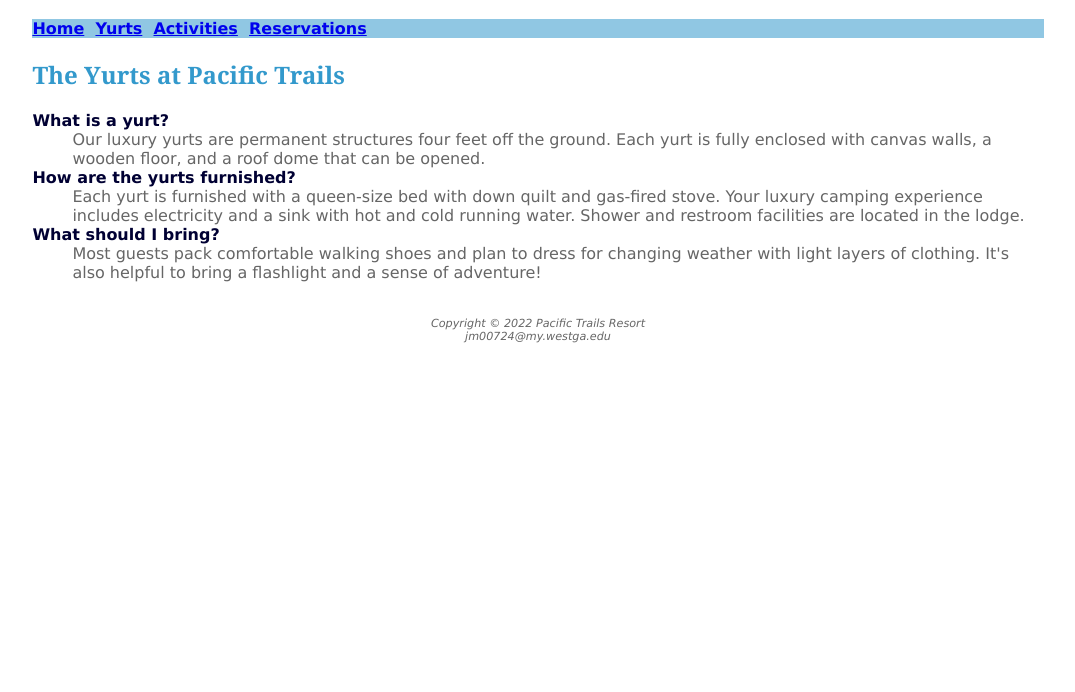
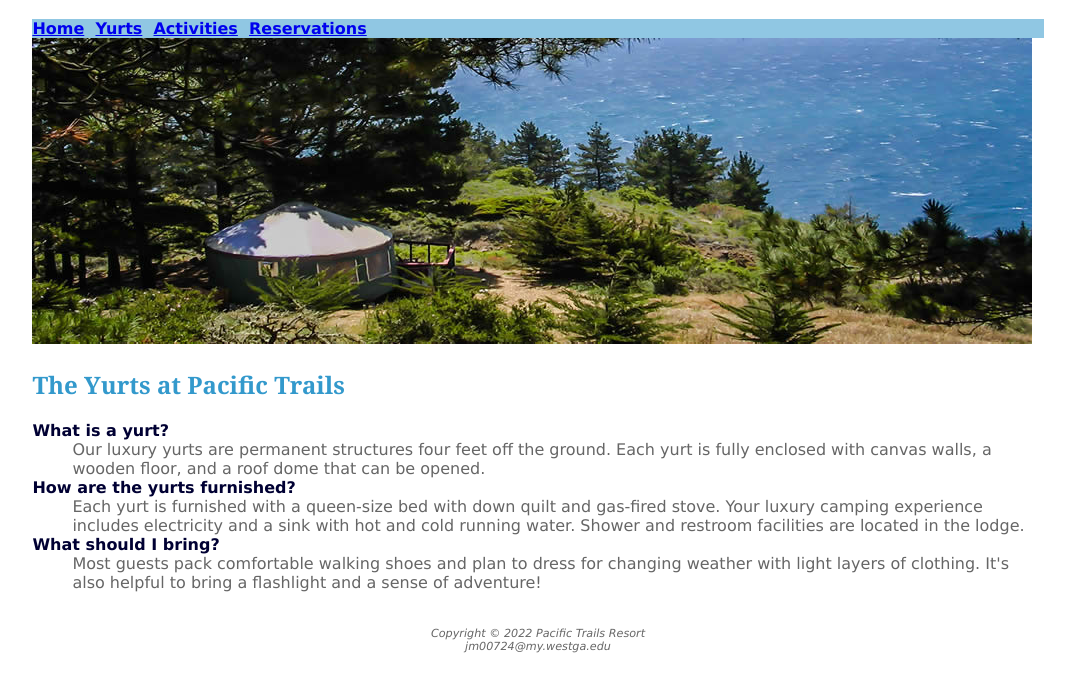
Before and after one commit to jwaynemax/Pacific-Trails-Resport, a plain HTML site: page yurts.html in a window 1280 px wide. Shown: the part 88-780 px from the top of the page, without its empty margins (102-1177 px from the left). Drawn offline with Linux system fonts and the light colour scheme.

Commit message:
Added an image of a yurt below nav

```diff
--- a/yurts.html
+++ b/yurts.html
@@ -20,6 +20,9 @@
             <a href="activities.html">Activities</a>&nbsp;
             <a href="reservations.html">Reservations</a>
         </nav>
+        <div id="yurthero">
+            <img src="images/yurt.jpg" alt="Image of a yurt">
+        </div>
         <main>
             <h2>The Yurts at Pacific Trails</h2>
             <dl>
```
